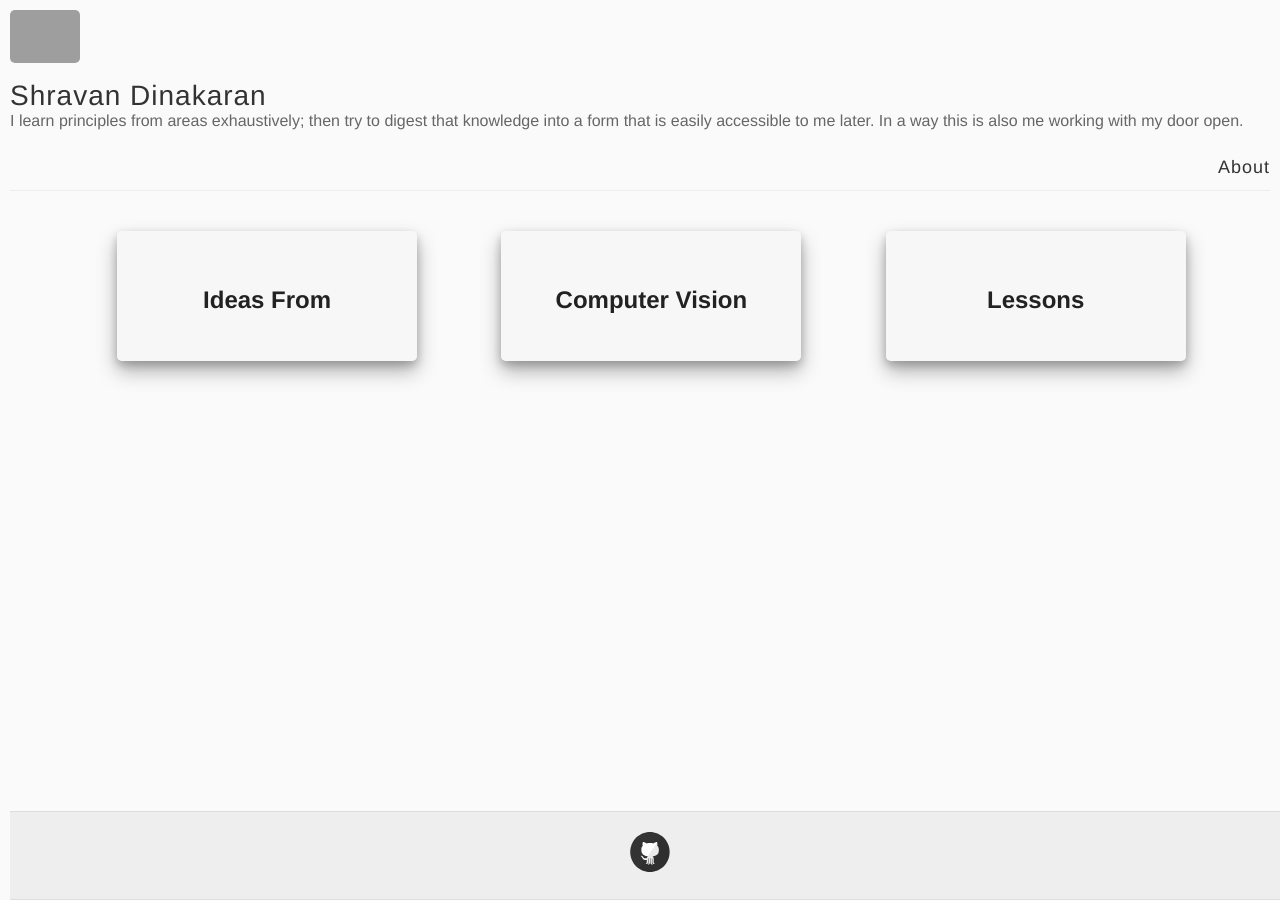
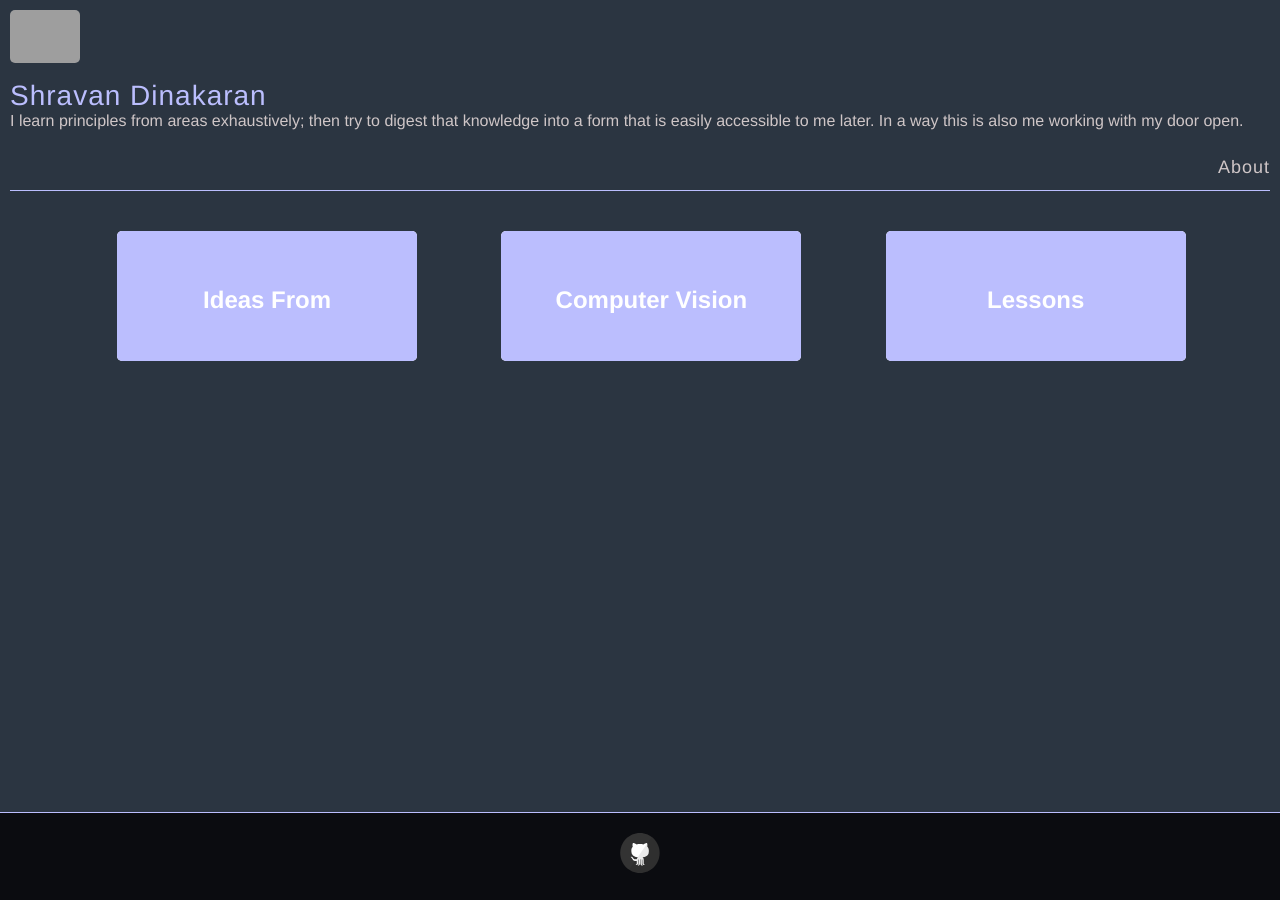
Before and after one commit to shravan-d/shravan-d.github.io, a Jekyll site: the page built from index.html, in a window 1280 px wide. Built offline with Jekyll 4.4.1, drawn with Linux system fonts in a browser that asks for light colours; grey boxes are pictures that could not be loaded.

Commit message:
Added Colour

```diff
--- a/_layouts/default.html
+++ b/_layouts/default.html
@@ -17,12 +17,10 @@
       <div class="container">
         <header class="masthead clearfix">
           <a href="{{ site.baseurl }}/" class="site-avatar"><img src="{{ site.avatar }}" /></a>
-
           <div class="site-info">
             <h1 class="site-name"><a href="{{ site.baseurl }}/">{{ site.name }}</a></h1>
             <p class="site-description">{{ site.description }}</p>
           </div>
-
           <nav>
             <a href="{{ site.baseurl }}/about">About</a>
           </nav>
--- a/index.html
+++ b/index.html
@@ -16,14 +16,14 @@ layout: default
       </div>
     {% endfor %}
   </div>
-
+  <!-- <div id="landing-hello">HELLO</div> -->
   <div id="posts-1">
     <div class="post-cards">
       {% assign cat = "Ideas From" %}
       {% for post in site.categories[cat] %}
         <div class="post-card">
-          <h3><a href="{{ site.baseurl }}{{ post.url }}">{{ post.title }}</a></h1>
-            <div class="entry"> {{ post.excerpt }} </div>
+          <h3><a href="{{ site.baseurl }}{{ post.url }}">{{ post.title }}</a></h3>
+            <div><p> {{ post.excerpt }} </p></div>
         </div>
       {% endfor %}
     </div>
@@ -33,8 +33,8 @@ layout: default
       {% assign cat = "Computer Vision" %}
       {% for post in site.categories[cat] %}
         <div class="post-card">
-          <h3><a href="{{ site.baseurl }}{{ post.url }}">{{ post.title }}</a></h1>
-            <div class="entry"> {{ post.excerpt }} </div>
+          <h3><a href="{{ site.baseurl }}{{ post.url }}">{{ post.title }}</a></h3>
+            <div><p> {{ post.excerpt }} </p></div>
         </div>
       {% endfor %}
     </div>
@@ -44,8 +44,8 @@ layout: default
       {% assign cat = "Lessons" %}
       {% for post in site.categories[cat] %}
         <div class="post-card">
-          <h3><a href="{{ site.baseurl }}{{ post.url }}">{{ post.title }}</a></h1>
-            <div class="entry"> {{ post.excerpt }} </div>
+          <h3><a href="{{ site.baseurl }}{{ post.url }}">{{ post.title }}</a></h3>
+            <div><p> {{ post.excerpt }} </p></div>
         </div>
       {% endfor %}
     </div>
--- a/style.scss
+++ b/style.scss
@@ -49,11 +49,12 @@ table {
   -moz-box-sizing: border-box; -webkit-box-sizing: border-box; box-sizing: border-box;
 }
 
-$blue: #4183C4;
-$black: #000;
-$darkerGray: #222;
-$darkGray: #333;
-$gray: #666;
+$lightblue: rgb(97, 179, 131);
+$blue: #BBBEFE;
+$black: #0B0C10;
+$darkerGray: #2b3541;
+$darkGray: rgb(73, 73, 73);
+$gray: #CFC6C7;
 $lightGray: #eee;
 $white: #fff;
 
@@ -80,12 +81,13 @@ html {
 }
 
 body {
-  background: rgb(250, 250, 250);
+  background: $darkerGray;
   font: 18px/1.4 $helvetica;
   color: $darkGray;
 }
 
 .container {
+  // background: $darkerGray;
   margin: 0 auto;
   max-width: 100%;
   padding: 0 10px;
@@ -94,7 +96,7 @@ body {
 
 h1, h2, h3, h4, h5, h6 {
   font-family: $helveticaNeue;
-  color: $darkerGray;
+  color: $blue;
   font-weight: bold;
 
   line-height: 1.7;
@@ -128,6 +130,7 @@ h4 {
 
 p {
   margin: 15px 0;
+  color: $gray;
 }
 
 a {
@@ -142,6 +145,7 @@ a {
 ul, ol {
   margin: 15px 0;
   padding-left: 30px;
+  color: $gray;
 }
 
 ul {
@@ -213,7 +217,7 @@ img {
 
 .masthead {
   padding: 10px 0;
-  border-bottom: 1px solid $lightGray;
+  border-bottom: 1px solid $blue;
   @include mobile {
     text-align: center;
   }
@@ -247,7 +251,7 @@ img {
 .site-name {
   margin: -8px 0 0 0;
   padding-bottom: 5px;
-  color: $darkGray;
+  color: $blue;
   cursor: pointer;
   font-family: $helveticaNeue;
   font-weight: 300;
@@ -280,7 +284,7 @@ nav {
 
   a {
     margin-left: 20px;
-    color: $darkGray;
+    color: $gray;
     text-align: right;
     font-weight: 300;
     letter-spacing: 1px;
@@ -294,6 +298,15 @@ nav {
 
 .landing{
   margin-top: 50px;
+  // background: $darkerGray;
+}
+
+#landing-hello{
+  font-family:Verdana, Geneva, Tahoma, sans-serif;
+  font-weight: 600;
+  font-size: 600%;
+  text-align: center;
+  color: $blue;
 }
 
 .categories:after {
@@ -324,17 +337,20 @@ nav {
 
 .category .face.face1{
   position: relative;
-  box-shadow: 0 4px 8px 0 rgba(0, 0, 0, 0.2);
-  background: rgb(247, 247, 247);
+  // box-shadow: 0 3px 10px rgba(102, 252, 241, 0.1);
+  background: $blue;
   display: flex;
   justify-content: center;
   align-items: center;
   transform: translateY(0);
   transition: 0.5s;
+  h2{
+    color: $white;
+  }
 }
 
 .category:hover .face.face1{
-  background: #727272;
+  background: $lightblue;
   transform: translateY(-24px);
   opacity: 1;
 }
@@ -348,9 +364,12 @@ nav {
   padding: 20px;
   z-index: -1;
   box-sizing: border-box;
-  box-shadow: 0 10px 20px rgba(0, 0, 0, 0.3);
+  // box-shadow: 0 10px 20px $lightblue(0.3);
   transform: translateY(-130px);
   transition: 0.5s;
+  p{
+    color: $black;
+  }
 }
 .category:hover .face.face2{
   transform: translateY(-27px);
@@ -375,19 +394,26 @@ nav {
   }
 }
 .post-card {
-  box-shadow: 0 0 4px 2px rgba(0, 0, 0, 0.1);
-  background: rgb(253, 253, 253);
+  box-shadow: 5px 10px 10px rgba(102, 252, 241, 0.1);
+  background: $darkerGray;
   width: 300px;
   height: 250px;
   padding: .75rem;
   margin: 2rem 2rem;
   border: 0;
+  border-radius: 4px;
   flex-basis: max-content;
-  border: 1px solid $lightGray;
+  border: 1px solid $blue;
   @include mobile{
     width: 80%;
     align-items: center;
     height: 180px;
+  }
+  h3{
+    color: $lightblue;
+  }
+  p{
+    color: $gray;
   }
 }
 
@@ -430,11 +456,12 @@ nav {
 }
 
 .post > nav {
+  position: relative;
 	position: sticky;
 	top: 2rem;
 	align-self: start;
+
   @include mobile{
-    position: relative;
     margin-bottom: 80px;
   }
 }
@@ -442,12 +469,12 @@ nav {
 .section-nav {
   margin-top: 2rem;
   padding-left: 0;
-  border: 1px solid $lightGray;
+  border: 1px solid $blue;
 }
 
 .section-nav a:hover,
 .section-nav a:focus {
-  color: rgb(0, 0, 0);
+  color: $blue;
 }
 
 .section-nav a {
@@ -455,7 +482,7 @@ nav {
   text-decoration: none;
   display: block;
   padding: .125rem 0;
-  color: rgb(78, 78, 78);
+  color: $gray;
   transition: all 50ms ease-in-out;
 }
 
@@ -471,21 +498,21 @@ progress {
 }
 
 progress::-webkit-progress-bar {
-	background-color: #fdfdfd;
+	background-color: $black;
 }
 
 progress::-webkit-progress-value {
-	background-color: #3a3a3a;
+	background-color: $blue;
 	border-top-right-radius: 5px;
 }
 
 .wrapper-footer {
   position: absolute;
   bottom: 0;
+  left: 0;
   width: 100%;
-  border-top: 1px solid #ddd;
-  border-bottom: 1px solid #ddd;
-  background-color: $lightGray;
+  border-top: 1px solid $blue;
+  background-color: $black;
   @include mobile{
     position: fixed;
   }
@@ -494,9 +521,8 @@ progress::-webkit-progress-value {
   position: relative;
   bottom: 0;
   width: 100%;
-  border-top: 1px solid #ddd;
-  border-bottom: 1px solid #ddd;
-  background-color: $lightGray;
+  border-top: 1px solid $blue;
+  background-color: $darkerGray;
 }
 
 footer {
@@ -527,3 +553,11 @@ footer {
   code {
     font-family:'Bitstream Vera Sans Mono','Courier', monospace;
   }
+
+  input,
+  textarea,
+  button,
+  select,
+  a {
+    -webkit-tap-highlight-color: rgba(0,0,0,0);
+  }
```
Also changed, not shown: other parts of index.html (+9 -2 lines).
